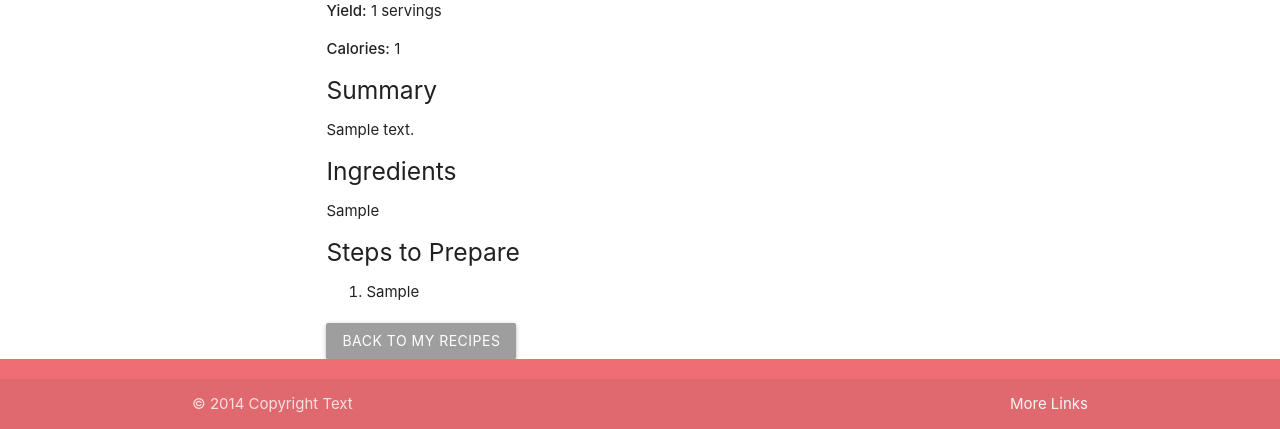
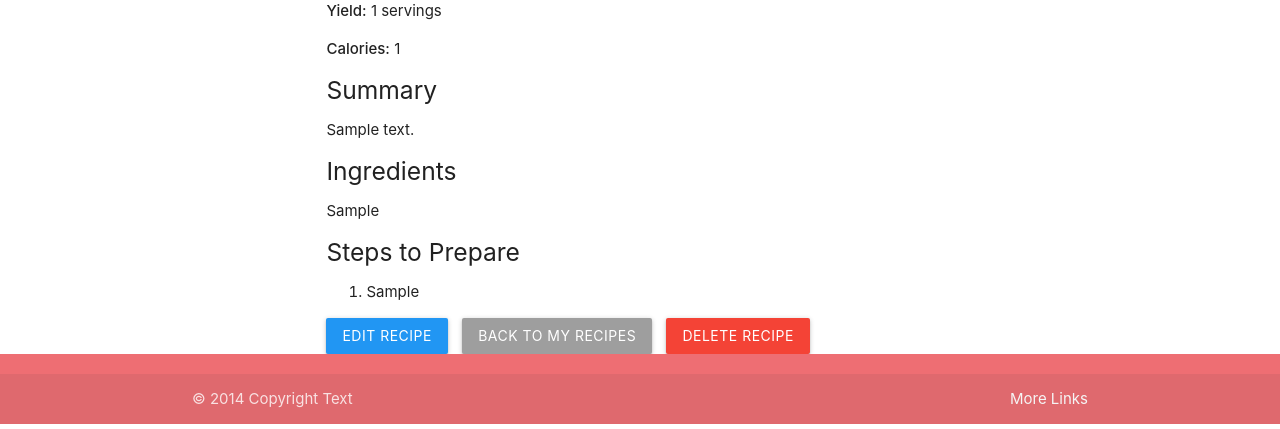
Before and after one commit to FraserR1188/plant-plates, a Flask app: page /recipe/1 in a window 1280 px wide. Shown: the part 576-1005 px from the top of the page. Run offline with Flask 2, Linux system fonts and the light colour scheme; the first user in the database is signed in; tables that the repository leaves empty hold one stand-in row (Sample ...).

Commit message:
Add edit and delete functionality on the recipe section

```diff
--- a/plantplates/routes.py
+++ b/plantplates/routes.py
@@ -135,6 +135,53 @@ def create_recipe():
     return render_template('create_recipe.html')
 
 
+@app.route('/recipe/<int:recipe_id>/edit', methods=['GET', 'POST'])
+@login_required
+def edit_recipe(recipe_id):
+    # Fetch the recipe or return 404 if not found
+    recipe = Recipe.query.get_or_404(recipe_id)
+    # Only allow the owner to edit their recipe.
+    if recipe.user_id != current_user.id:
+        flash("You do not have permission to edit this recipe.", "error")
+        return redirect(url_for('my_recipes'))
+    if request.method == 'POST':
+        # Update text fields
+        recipe.title = request.form.get('title')
+        recipe.seasonal = request.form.get('seasonal')
+        recipe.total_time = request.form.get('total_time')
+        recipe.yield_ = request.form.get('yield')
+        recipe.ingredients = request.form.get('ingredients')
+        recipe.calories = request.form.get('calories')
+        recipe.steps_to_prepare = request.form.get('steps_to_prepare')
+        recipe.summary = request.form.get('summary')
+        # Optionally handle image file update
+        file = request.files.get('image_file')
+        if file and file.filename:
+            filename = secure_filename(file.filename)
+            # Optionally, check for allowed file extensions here
+            file_path = os.path.join(app.config['UPLOAD_FOLDER'], filename)
+            file.save(file_path)
+            recipe.image_filename = filename  # Update the image filename
+        db.session.commit()
+        flash("Recipe updated successfully!", "success")
+        return redirect(url_for('recipe_detail', recipe_id=recipe.id))
+    return render_template('edit_recipe.html', recipe=recipe)
+
+
+@app.route('/recipe/<int:recipe_id>/delete', methods=['POST'])
+@login_required
+def delete_recipe(recipe_id):
+    recipe = Recipe.query.get_or_404(recipe_id)
+    # Ensure that only the owner can delete their recipe.
+    if recipe.user_id != current_user.id:
+        flash("You do not have permission to delete this recipe.", "error")
+        return redirect(url_for('recipe_detail', recipe_id=recipe.id))
+    db.session.delete(recipe)
+    db.session.commit()
+    flash("Recipe deleted successfully!", "success")
+    return redirect(url_for('my_recipes'))
+
+
 @app.route('/my_recipes')
 @login_required
 def my_recipes():
--- a/plantplates/templates/recipe_detail.html
+++ b/plantplates/templates/recipe_detail.html
@@ -38,22 +35,56 @@
     <li>{{ ingredient }}</li>
     {% endif %} {% endfor %}
   </ul>
-  {% endif %}
 
-  <!-- Steps to Prepare as bullet points -->
-  {% if recipe.steps_to_prepare %}
   <h5>Steps to Prepare</h5>
   <ol>
     {% for step in recipe.steps_to_prepare.splitlines() %} {% if step.strip() %}
     <li>{{ step }}</li>
     {% endif %} {% endfor %}
   </ol>
+
+  <!-- Edit Button: Only show if current user is the owner -->
+  {% if current_user.id == recipe.user_id %}
+  <a href="{{ url_for('edit_recipe', recipe_id=recipe.id) }}" class="btn blue">
+    Edit Recipe
+  </a>
   {% endif %}
 
-  <div style="margin-top: 20px">
-    <a href="{{ url_for('my_recipes') }}" class="btn grey"
-      >Back to My Recipes</a
+  <!-- Back Button -->
+  <a
+    href="{{ url_for('my_recipes') }}"
+    class="btn grey"
+    style="margin-left: 10px"
+    >Back to My Recipes</a
+  >
+  <!-- Delete Button triggers the modal -->
+  <a href="#deleteModal" class="btn red modal-trigger" style="margin-left: 10px"
+    >Delete Recipe</a
+  >
+</div>
+
+<!-- Delete Confirmation Modal -->
+<div id="deleteModal" class="modal">
+  <div class="modal-content">
+    <h4>Confirm Deletion</h4>
+    <p>
+      Are you sure you want to delete this recipe? This action cannot be undone.
+    </p>
+  </div>
+  <div class="modal-footer">
+    <a href="#!" class="modal-close waves-effect waves-green btn-flat"
+      >Cancel</a
     >
+    <!-- The delete form -->
+    <form
+      method="POST"
+      action="{{ url_for('delete_recipe', recipe_id=recipe.id) }}"
+      style="display: inline"
+    >
+      <button type="submit" class="waves-effect waves-red btn red">
+        Delete
+      </button>
+    </form>
   </div>
 </div>
 
```
Also changed, not shown: other parts of plantplates/templates/recipe_detail.html (+0 -3 lines), plantplates/templates/account.html (+16 -0 lines), plantplates/templates/edit_recipe.html (added, +158 -0 lines).
